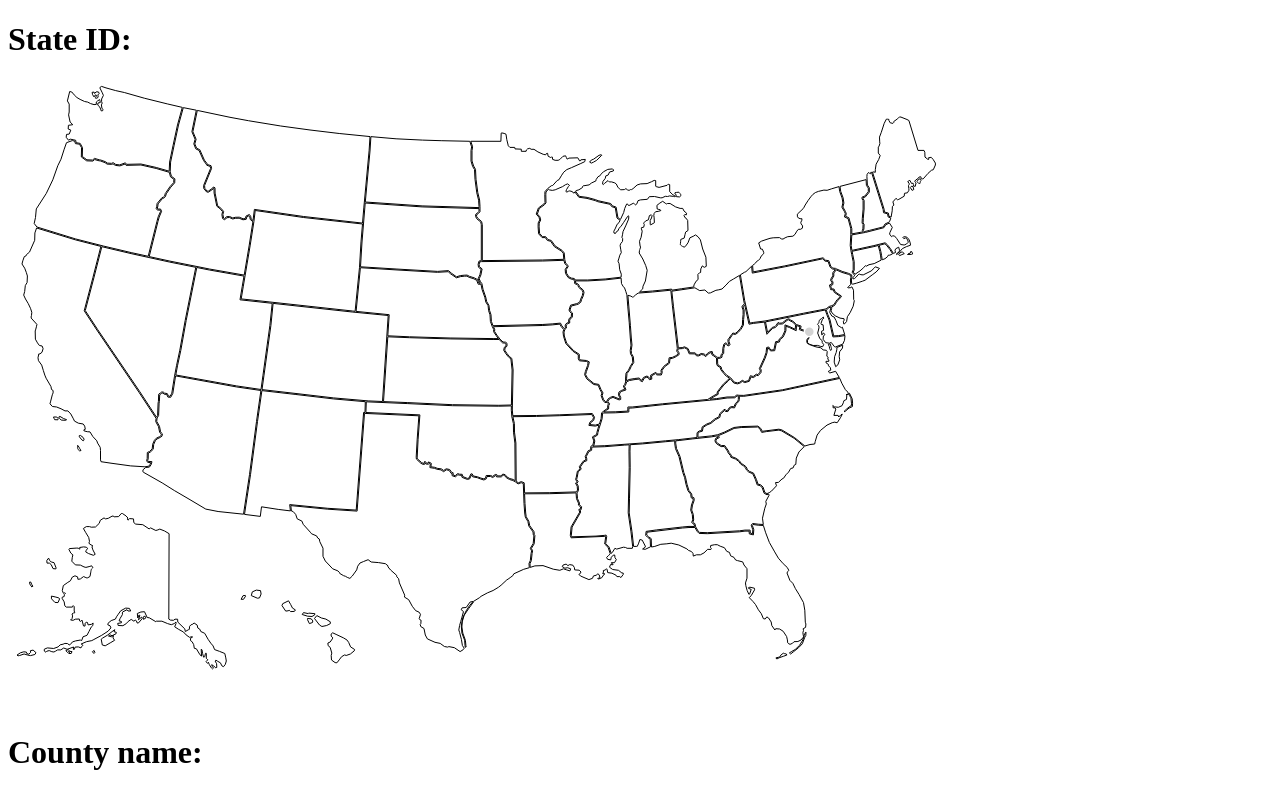
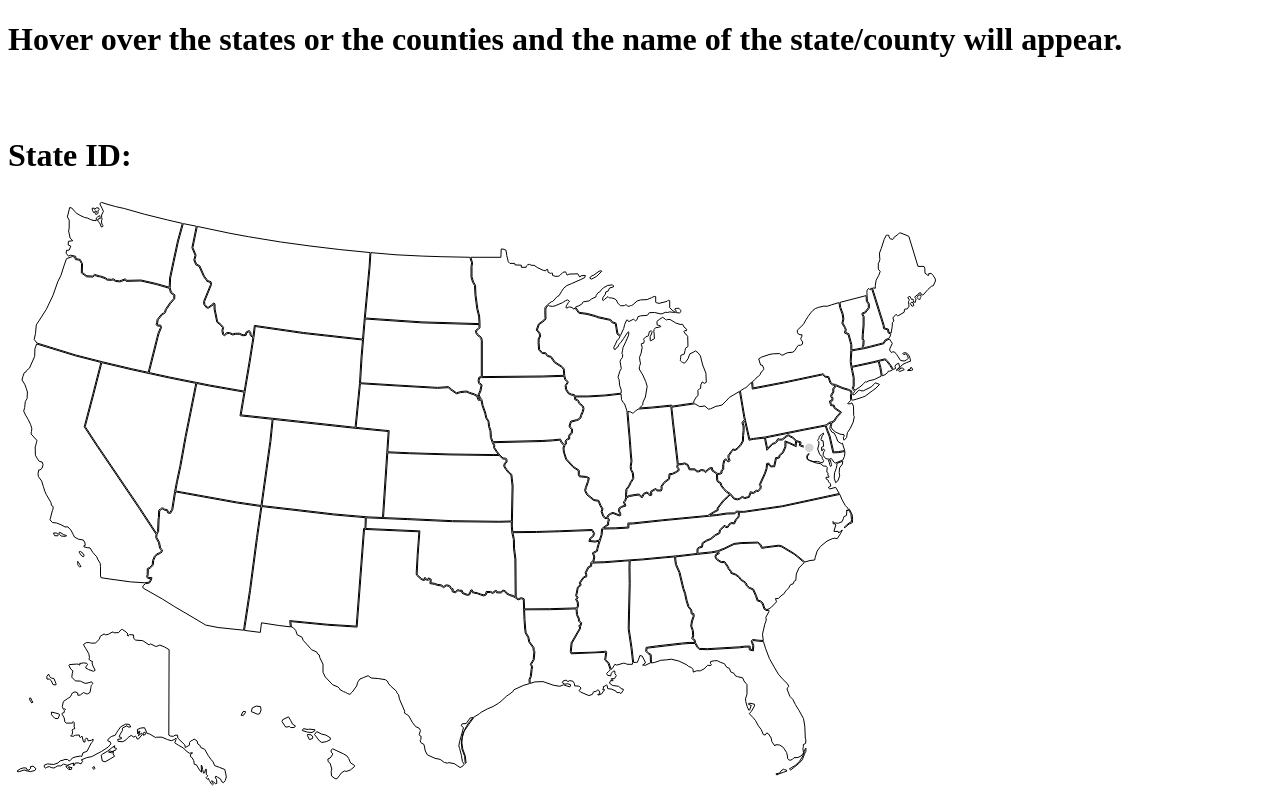
Before and after one commit to SShivang/SShivang.github.io, a plain HTML site: page map.html in a window 1280 px wide. Shown: the top 800 px of the page. Drawn offline with Linux system fonts and the light colour scheme.

Commit message:
Update map.html

```diff
--- a/map.html
+++ b/map.html
@@ -41,6 +41,10 @@ body{
 
 </style>
 <body>
+
+<h1 id = "state-name" > Hover over the states or the counties and the name of the state/county will appear. </h1>
+<br>
+<br>
 	<h1 id = "state-name" > State ID: </h1>
 
     <div class="mapdiv" style= "display: inline-block; width =  100%" >
```
